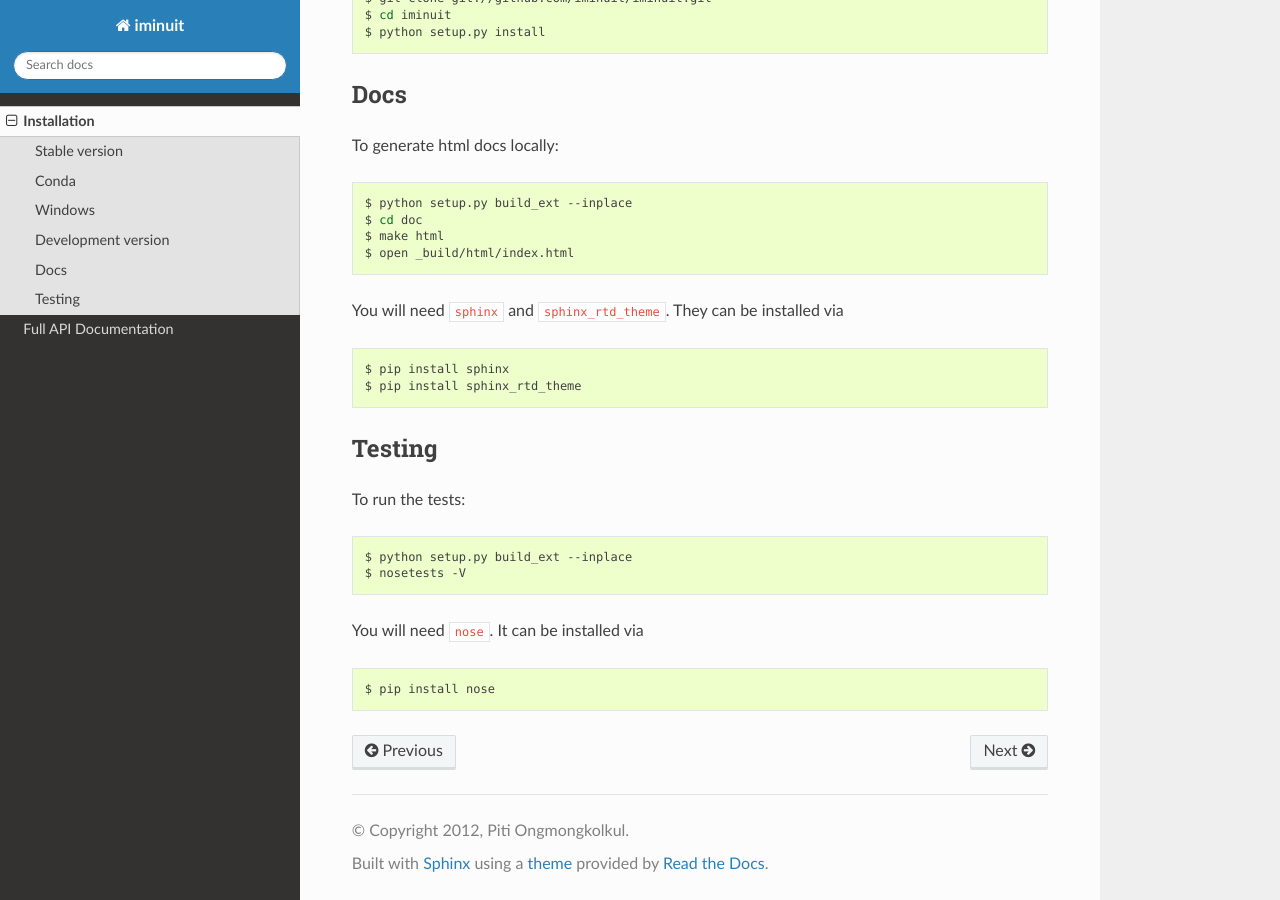
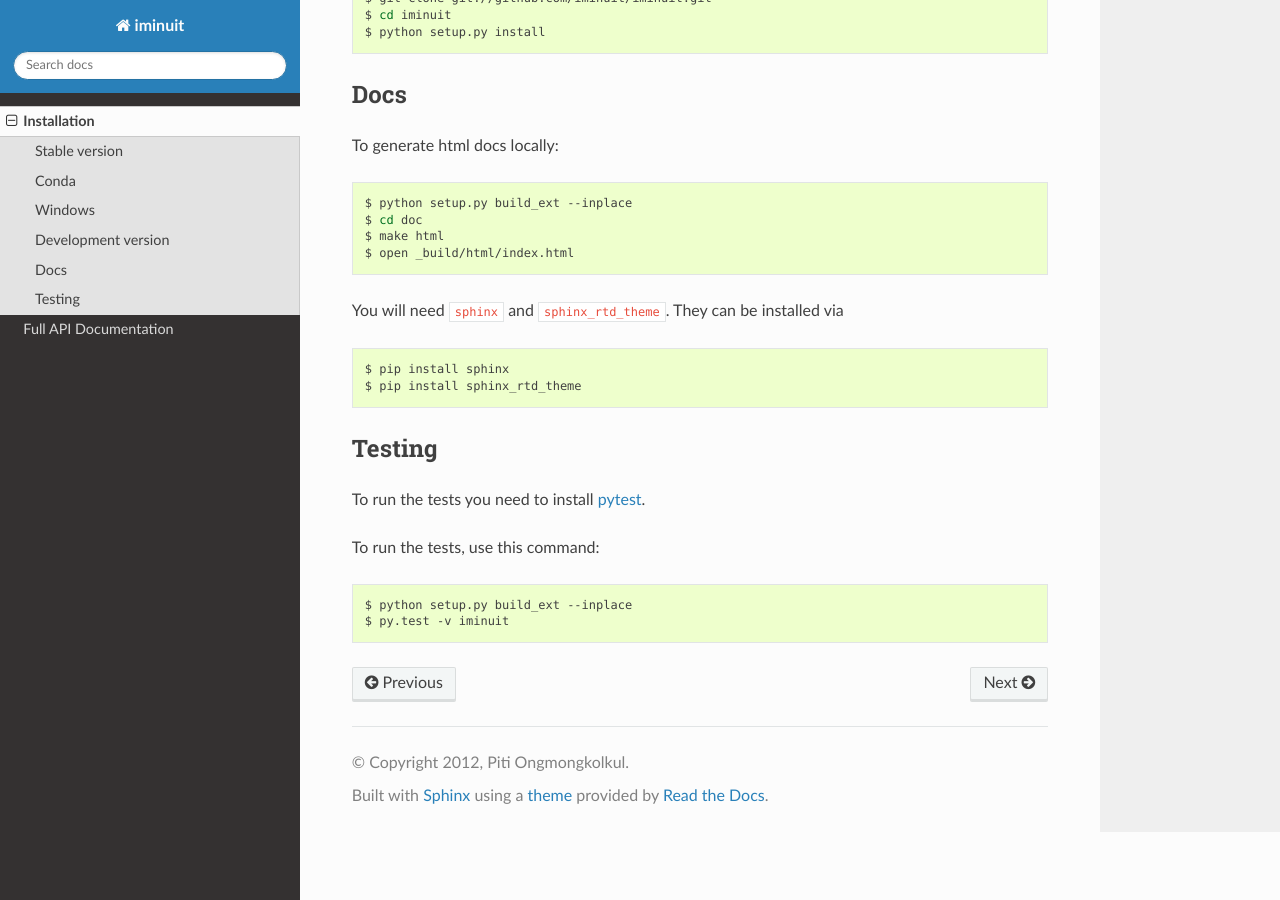
Before and after one commit to scikit-hep/iminuit, a Sphinx documentation site: the page built from doc/installation.rst, in a window 1280 px wide and 900 px high, scrolled down 876 px. Built offline with Sphinx 7.4.7 and the Read the Docs theme 2.0.0, drawn with Linux system fonts in a browser that asks for light colours; the version number could not be read and is left out.

Commit message:
Switch from nose to pytest

```diff
--- a/doc/installation.rst
+++ b/doc/installation.rst
@@ -68,16 +68,11 @@ They can be installed via
 Testing
 -------
 
-To run the tests:
+To run the tests you need to install `pytest <http://pytest.org>`_.
+
+To run the tests, use this command:
 
 .. code-block:: bash
 
    $ python setup.py build_ext --inplace
-   $ nosetests -V
-
-You will need ``nose``.
-It can be installed via
-
-.. code-block:: bash
-
-   $ pip install nose
+   $ py.test -v iminuit
```
Also changed, not shown: .travis.yml, 1 other file.
